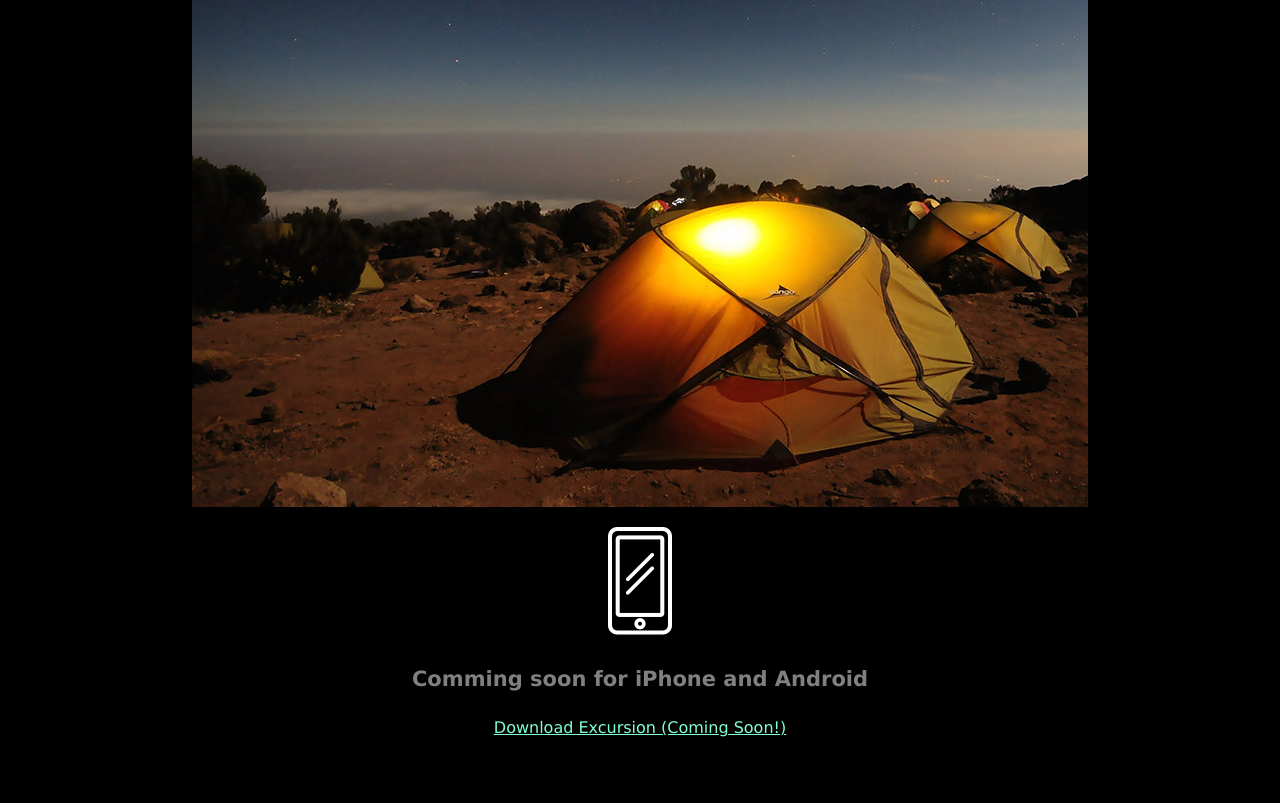
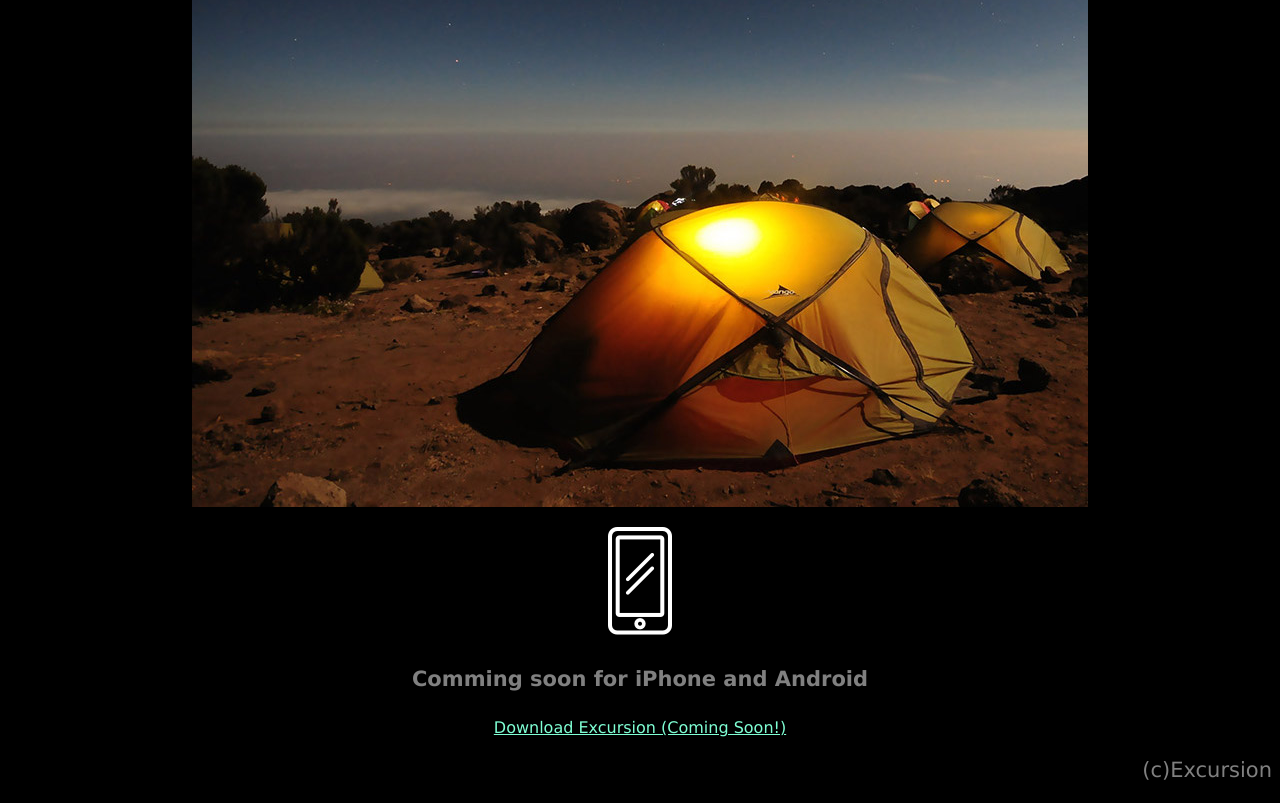
Before and after one commit to tsuboishu/excursion, a plain HTML site: page resources/index.html in a window 1280 px wide. Shown: the part 505-1308 px from the top of the page. Before the commit the page ends 1258 px from the top, so only its background shows below. Drawn offline with Linux system fonts and the light colour scheme; files whose address does not match are found by name.

Commit message:
final comment

```diff
--- a/resources/css/style.css
+++ b/resources/css/style.css
@@ -29,3 +29,10 @@ body {
     font-size: 16px;
     color: aquamarine;
 }
+
+/* Footer */
+.footer--copyright {
+    font-size: 21px;
+    color: grey;
+    text-align: right;
+}
--- a/resources/index.html
+++ b/resources/index.html
@@ -19,5 +19,6 @@
     <p><img src="C:\Users\shu.tsuboi\OneDrive - JATO Dynamics Ltd\Work docs\給与\CodeC\Excursion\resources/images/phone.png"></p>
     <h4 class ="header--sub-header">Comming soon for iPhone and Android</h4>
     <p><a class="link--cta" href="#">Download Excursion (Coming Soon!)</a></p>
+    <p class="footer--copyright">(c)Excursion</a></p>
   </body>
 </html>
```
